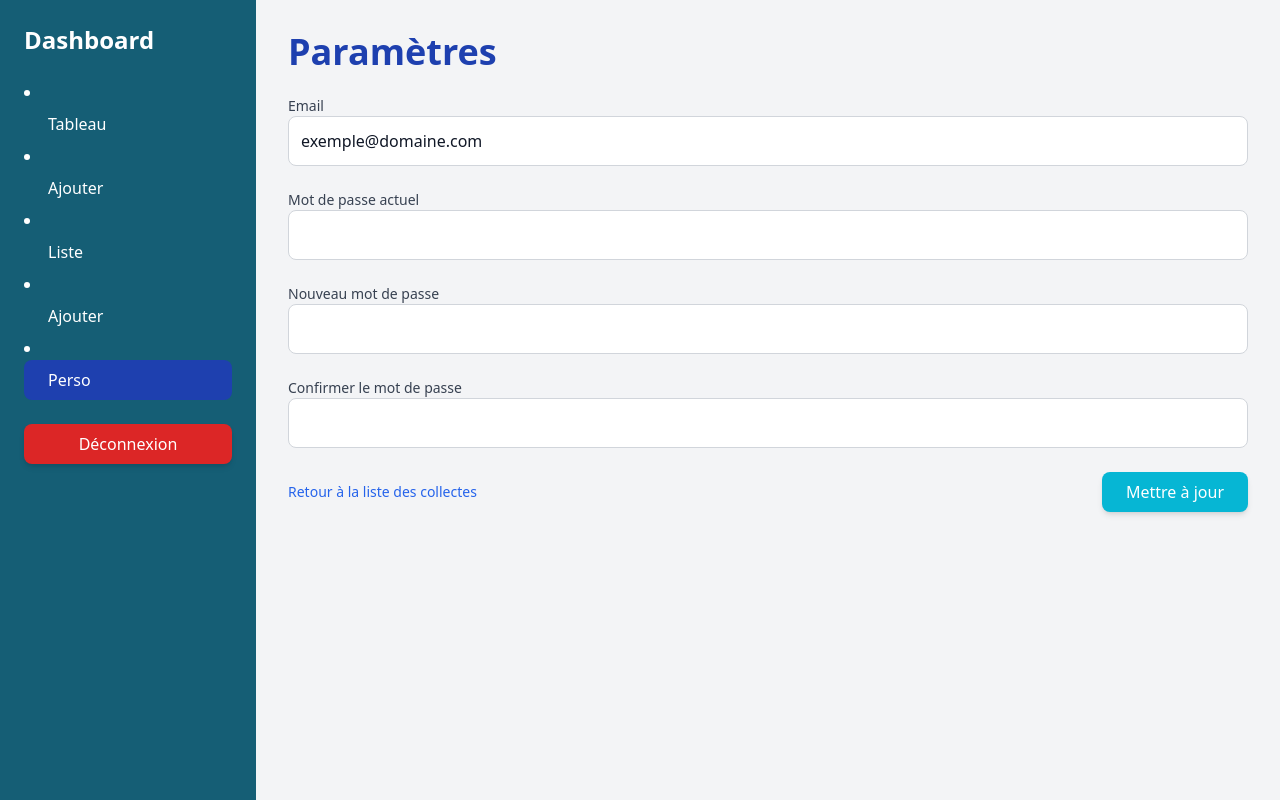
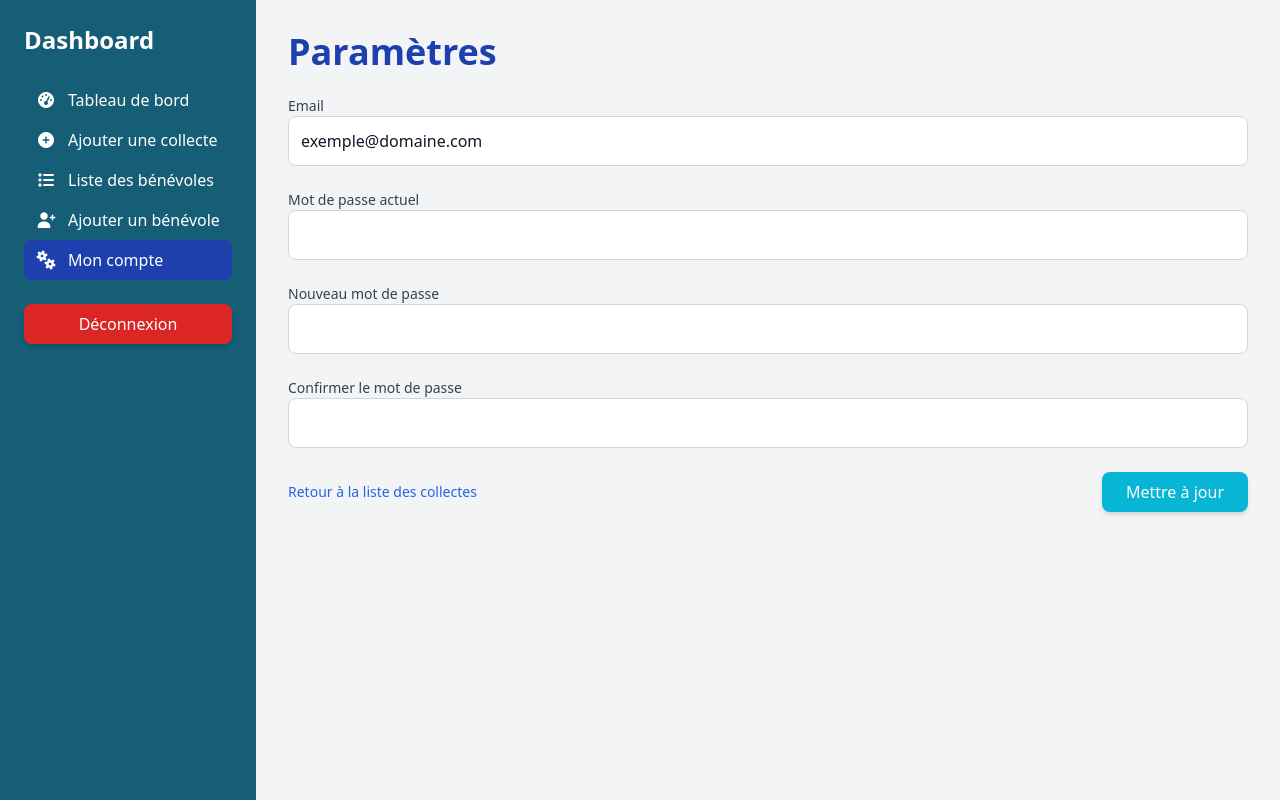
Before and after one commit to adatechschool/projet-backoffice-collecte-des-dechets-clean-coast, a PHP site: page /my_account.php in a window 1280 px wide. Run offline with PHP 8.4, Linux system fonts and the light colour scheme; some libraries are stand-ins or nearby versions.

Commit message:
ajout <ul> list et amélioration dashboard

```diff
--- a/php/my_account.php
+++ b/php/my_account.php
@@ -4,7 +4,9 @@
     <meta charset="UTF-8">
     <meta name="viewport" content="width=device-width, initial-scale=1.0">
     <title>Paramètres</title>
+    <link href="https://fonts.googleapis.com/css2?family=Roboto:wght@300;400;700&family=Lora:wght@400;700&family=Montserrat:wght@300;400;700&family=Open+Sans:wght@300;400;700&family=Poppins:wght@300;400;700&family=Playfair+Display:wght@400;700&family=Raleway:wght@300;400;700&family=Nunito:wght@300;400;700&family=Merriweather:wght@300;400;700&family=Oswald:wght@300;400;700&display=swap" rel="stylesheet">
     <script src="https://cdn.tailwindcss.com"></script>
+    <link href="https://cdn.jsdelivr.net/npm/@fortawesome/fontawesome-free/css/all.min.css" rel="stylesheet">
 </head>
 <body class="bg-gray-100 text-gray-900">
 <div class="flex h-screen">
@@ -12,21 +14,13 @@
     <!-- Barre de navigation -->
     <div class="bg-cyan-800 text-white w-64 p-6">
         <h2 class="text-2xl font-bold mb-6">Dashboard</h2>
-
-        <li><a href="collection_list.php" class="flex items-center py-2 px-3 hover:bg-blue-800 rounded-lg"><i
-                        class="fas fa-tachometer-alt mr-3"></i> Tableau</a></li>
-        <li><a href="collection_add.php" class="flex items-center py-2 px-3 hover:bg-blue-800 rounded-lg"><i
-                        class="fas fa-plus-circle mr-3"></i> Ajouter</a></li>
-        <li><a href="volunteer_list.php" class="flex items-center py-2 px-3 hover:bg-blue-800 rounded-lg"><i
-                        class="fa-solid fa-list mr-3"></i> Liste</a></li>
-        <li>
-            <a href="user_add.php" class="flex items-center py-2 px-3 hover:bg-blue-800 rounded-lg">
-                <i class="fas fa-user-plus mr-3"></i> Ajouter
-            </a>
-        </li>
-        <li><a href="my_account.php" class="flex items-center py-2 px-3 bg-blue-800 rounded-lg"><i
-                        class="fas fa-cogs mr-3"></i>Perso</a></li>
-
+        <ul>
+            <li><a href="collection_list.php" class="flex items-center py-2 px-3 hover:bg-blue-800 rounded-lg"><i class="fas fa-tachometer-alt mr-3"></i> Tableau de bord </a></li>
+            <li><a href="collection_add.php" class="flex items-center py-2 px-3 hover:bg-blue-800 rounded-lg"><i class="fas fa-plus-circle mr-3"></i> Ajouter une collecte </a></li>
+            <li><a href="volunteer_list.php" class="flex items-center py-2 px-3 hover:bg-blue-800 rounded-lg"><i class="fa-solid fa-list mr-3"></i> Liste des bénévoles </a></li>
+            <li><a href="user_add.php" class="flex items-center py-2 px-3 hover:bg-blue-800 rounded-lg"><i class="fas fa-user-plus mr-3"></i> Ajouter un bénévole </a></li>
+            <li><a href="my_account.php" class="flex items-center py-2 px-3 bg-blue-800 rounded-lg"><i class="fas fa-cogs mr-3"></i>Mon compte</a></li>
+        </ul>
         <div class="mt-6">
             <button onclick="logout()" class="w-full bg-red-600 hover:bg-red-700 text-white py-2 rounded-lg shadow-md">
                 Déconnexion
```
Also changed, not shown: php/collection_add.php (+4 -8 lines), php/collection_edit.php (+7 -5 lines), php/collection_list.php (+4 -4 lines), php/user_add.php (+7 -11 lines), php/volunteer_edit.php (+7 -11 lines), php/volunteer_list.php (+7 -13 lines).
